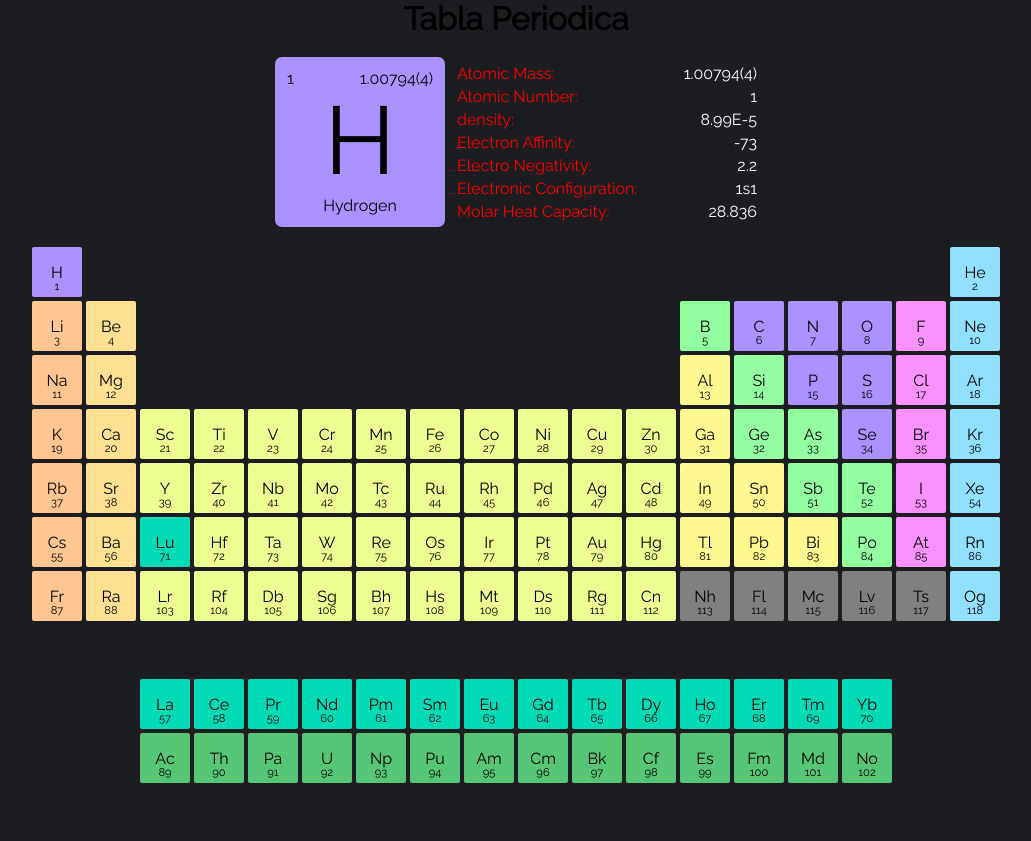
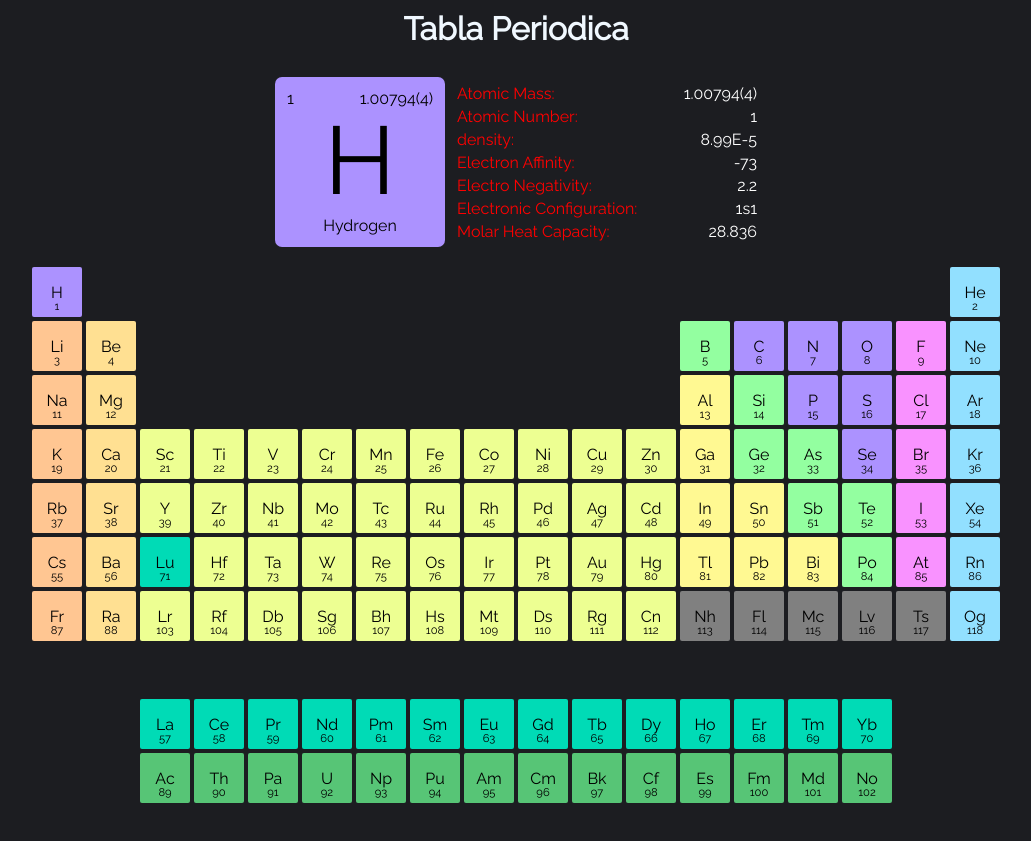
Before and after one commit to Laguilavo10/periodic-table, a React (Vite) app: page / in a window 1280 px wide. Shown: the whole page, without its empty margins (124-1155 px from the left). Built offline with nearby package versions, Linux system fonts and the light colour scheme.

Commit message:
cambiando color titulo

```diff
--- a/src/index.css
+++ b/src/index.css
@@ -16,6 +16,8 @@ li{
 
 h1{
   text-align: center;
+  padding: 10px;
+  color: aliceblue;
 }
 
 .elemento{
```
